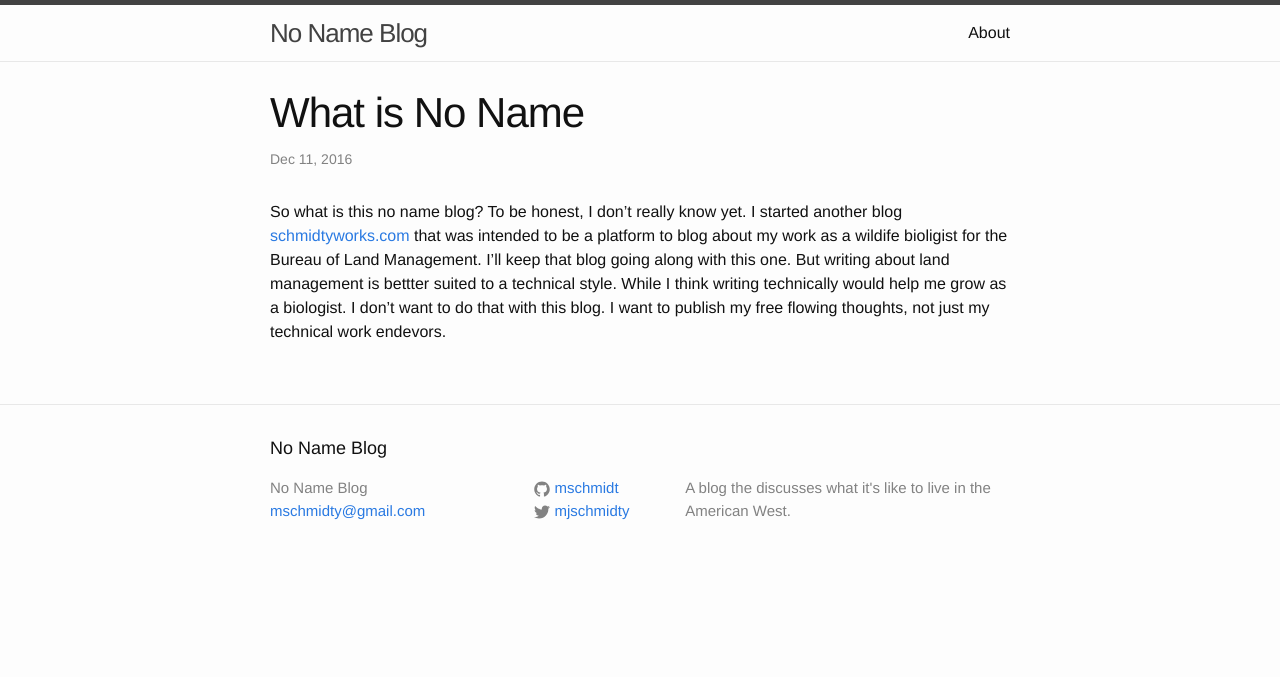
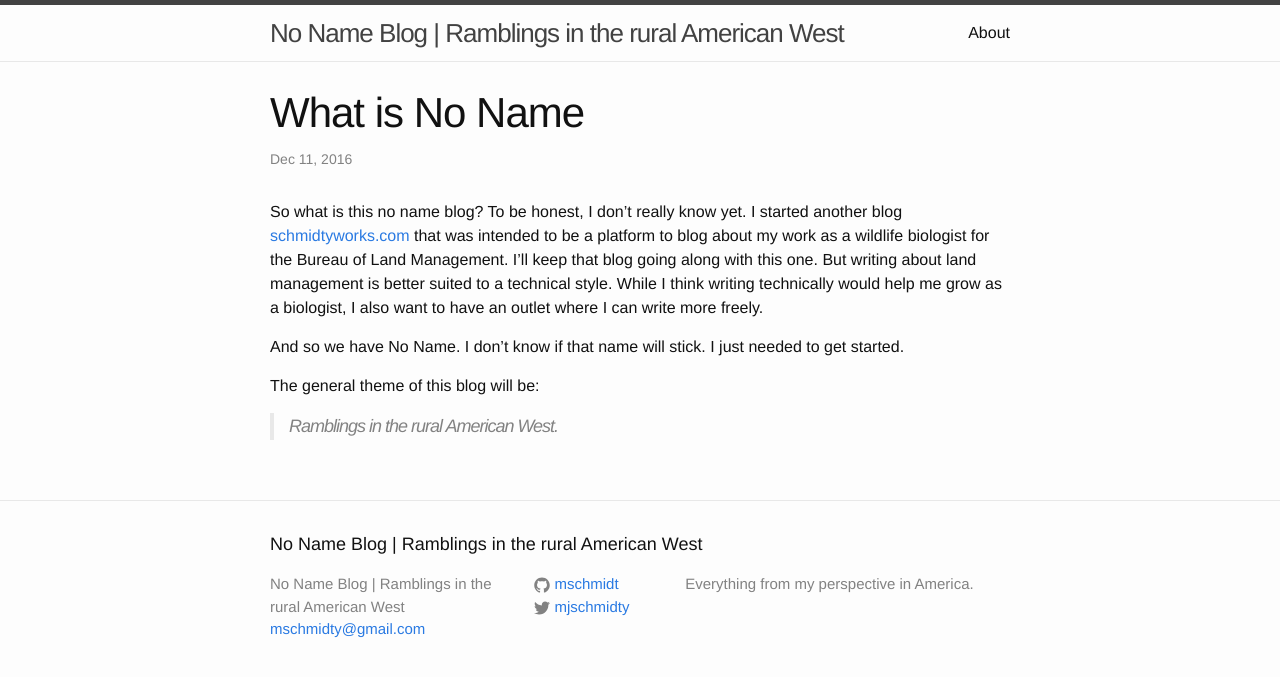
Before and after one commit to mschmidty/noname, a Jekyll site: the page built from _posts/2016-12-11-what-is-noname.md, in a window 1280 px wide. Shown: the top 677 px of the page. Built offline with Jekyll 4.4.1, drawn with Linux system fonts in a browser that asks for light colours.

Commit message:
first post - Thesis

```diff
--- a/_config.yml
+++ b/_config.yml
@@ -1,8 +1,8 @@
 # Site settings
-title: No Name Blog
+title: No Name Blog | Ramblings in the rural American West
 email: mschmidty@gmail.com
 description: > # this means to ignore newlines until "baseurl:"
-  A blog the discusses what it's like to live in the American West.
+  Everything from my perspective in America.
 baseurl: "" # the subpath of your site, e.g. /blog/
 url: "http://yourdomain.com" # the base hostname & protocol for your site
 twitter_username: mjschmidty
--- a/_posts/2016-12-11-what-is-noname.md
+++ b/_posts/2016-12-11-what-is-noname.md
@@ -5,6 +5,11 @@ date:   2016-12-11 11:46:39
 categories: thesis
 ---
 
-So what is this no name blog? To be honest, I don't really know yet. I started another blog [schmidtyworks.com][schmidtyworks] that was intended to be a platform to blog about my work as a wildife bioligist for the Bureau of Land Management.  I'll keep that blog going along with this one.  But writing about land management is bettter suited to a technical style.  While I think writing technically would help me grow as a biologist.  I don't want to do that with this blog.  I want to publish my free flowing thoughts, not just my technical work endevors.
+So what is this no name blog? To be honest, I don't really know yet. I started another blog [schmidtyworks.com][schmidtyworks] that was intended to be a platform to blog about my work as a wildlife biologist for the Bureau of Land Management.  I'll keep that blog going along with this one.  But writing about land management is better suited to a technical style.  While I think writing technically would help me grow as a biologist,  I also want to have an outlet where I can write more freely.
+
+And so we have No Name.  I don't know if that name will stick.  I just needed to get started.
+
+The general theme of this blog will be:
+>Ramblings in the rural American West.
 
 [schmidtyworks]: http://www.schmidtyworks.com/
```
Also changed, not shown: 1 other file.
